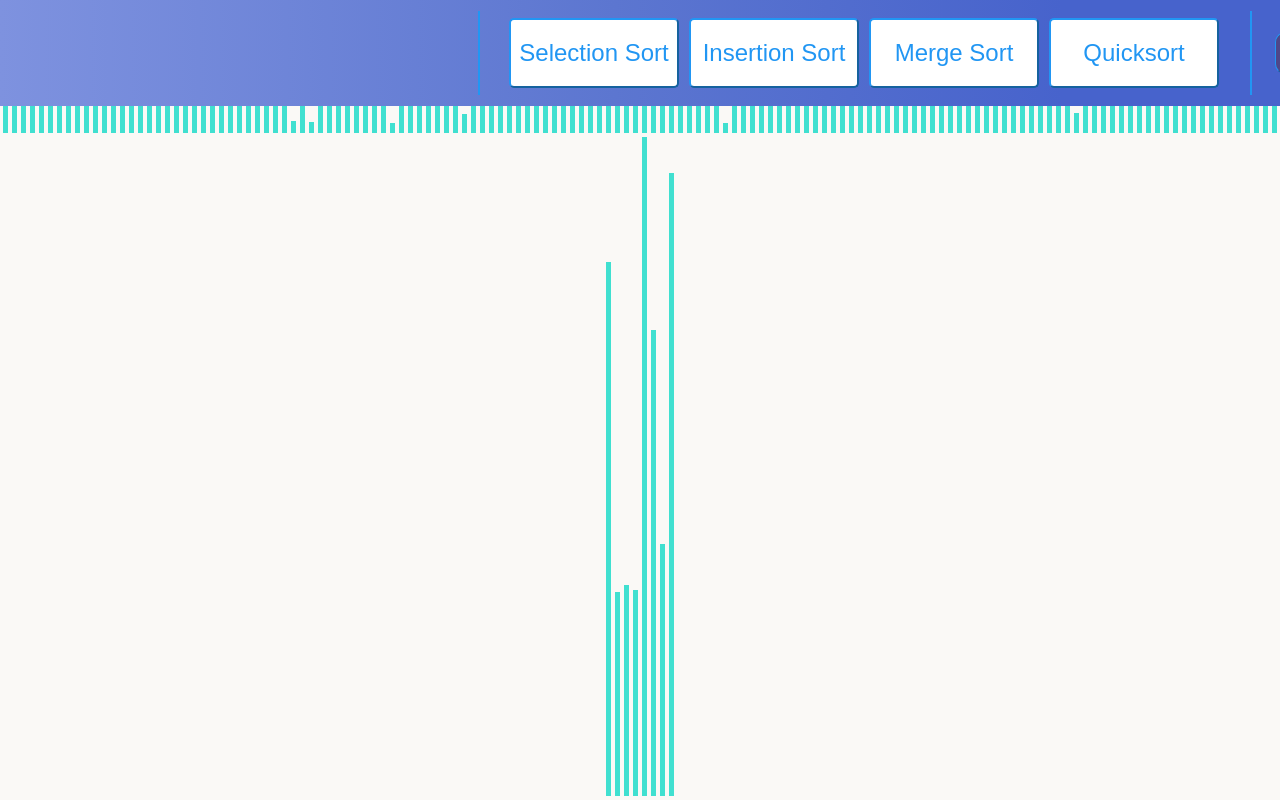
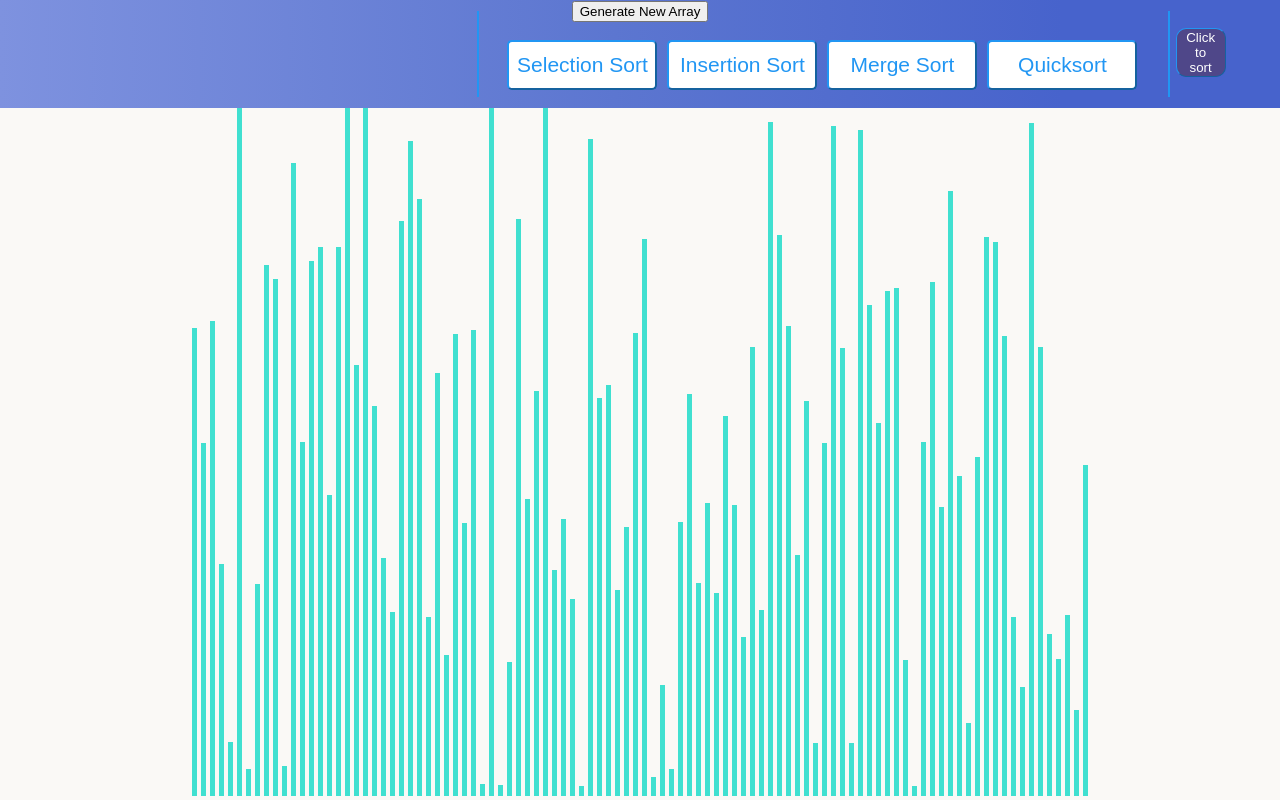
Before and after one commit to Lockmyre/dsAndAlgorithmsVisualizer, a React (Create React App) app: page / in a window 1280 px wide. Built offline with nearby package versions, Linux system fonts and the light colour scheme.

Commit message:
added functionality for merge sort

```diff
--- a/src/styles/SortingAlgorithmVisualizer.css
+++ b/src/styles/SortingAlgorithmVisualizer.css
@@ -16,10 +16,10 @@
 
 .currentSortingAlgorithmButton {
 	transition: 0.3s;
-	font-size: 24px;
+	font-size: 21px;
 	color: white;
-	height: 70px;
-	width: 170px;
+	height: 50px;
+	width: 150px;
 	background-color: #2196F3;
 	border-radius: 5px;
 	border-width: 2px;
@@ -30,10 +30,10 @@
 
 .sortingAlgorithmButton {
 	transition: 0.3s;
-	font-size: 24px;
+	font-size: 21px;
 	color: #2196F3;
-	height: 70px;
-	width: 170px;
+	height: 50px;
+	width: 150px;
 	background-color: white;
 	border-radius: 5px;
 	border-width: 2px;
@@ -74,7 +74,7 @@
 .sortButton {
 	cursor: pointer;
 	display: inline-block;
-	position: absolute;
+	/*position: absolute;*/
 	margin-left: 4%;
 	background-color: #4F4789;
 	color: white;
@@ -95,3 +95,7 @@
 	background: linear-gradient(90deg, rgba(126,146,223,1) 0%, rgba(92,118,208,1) 48%, rgba(71,99,204,1) 83%);
 
 }
+
+.generateNewArrayButtonContainer {
+	display: inherit;
+}
--- a/src/visualizers/SortingAlgorithmVisualizer.jsx
+++ b/src/visualizers/SortingAlgorithmVisualizer.jsx
@@ -23,46 +23,30 @@ export default class SortingAlgorithmVisualizer extends React.Component {
 	}
 
 	componentDidMount() {
-		this.resetSortingArray(150);
+		this.resetSortingArray(100);
 	}
 
 	handleSortClick = () => {
 		if(currentButton != null) {
 			switch(currentButton.props.value) {
 				case("Merge Sort"):
-					const animationArray = mergeSort(this.state.sortingArray);
-					for (let i = 0; i < animationArray.length; i++) {
-						const arrayBars = document.getElementsByClassName("arrayElementBar");
-						const doesColorChange = i % 3 !== 2;
-
-						if (doesColorChange) {
-							const [barOneIndex, barTwoIndex] = animationArray[i];
-							const barOneStyle = arrayBars[barOneIndex].style;
-							const barTwoStyle = arrayBars[barTwoIndex].style;
-							const color = i % 3 === 0 ? 'red' : 'turquoise';
-							setTimeout(() => {
-								barOneStyle.backgroundColor = color;
-								barTwoStyle.backgroundColor = color;
-							}, i * 5);
-						} else {
-							setTimeout(() => {
-								const [barOneIndex, newHeight] = animationArray[i];
-								const barOneStyle = arrayBars[barOneIndex].style;
-								barOneStyle.height = `${newHeight}px`;
-							}, i * 5);
-						}
-					}
+					mergeSort(this.state.sortingArray);
 					break;
 				case("Selection Sort"):
 					alert("Selection Sort");
+					break;
+				case("Generate New Array"):
+					alert("Generate New Array");
 					break;
 				default:
 					alert("default");
 					break;
 			}
 		}
+	}
 
-		flash(document.getElementsByClassName("arrayElementBar"));
+	handleGenerateNewArrayClick = () => {
+		this.resetSortingArray(100);
 	}
 
 	render() {
@@ -125,6 +109,18 @@ class SortButton extends React.Component {
 	}
 }
 
+class GenerateNewArrayButton extends React.Component {
+	render() {
+		return (
+			<button
+			className="generateNewArrayButton"
+			onClick={this.props.handleGenerateNewArrayClick}>
+			Generate New Array
+			</button>
+		);
+	}
+}
+
 class SortingAlgorithmHeader extends React.Component {
 	renderButton(text) {
 		return (
@@ -137,6 +133,11 @@ class SortingAlgorithmHeader extends React.Component {
 	render() {
 		return (
 			<div className="sortingAlgorithmHeader">
+				<span className="generateNewArrayButtonContainer">
+					<GenerateNewArrayButton
+						handleGenerateNewArrayClick={this.props.handleGenerateNewArrayClick}
+					/>
+				</span>
 				<div className="sortingButtonContainer">
 					<span id="separator1"></span>
 					{this.renderButton("Selection Sort")}
@@ -154,6 +155,17 @@ class SortingAlgorithmHeader extends React.Component {
 }
 
 
+
+
+
+
+
+
+
+
+
+
+
 // Function retrieved from: https://developer.mozilla.org/en-US/docs/Web/JavaScript/Reference/Global_Objects/Math/random
 function randomInteger(start, end) {
 	return Math.floor(Math.random() * (end - start) + start);
@@ -162,24 +174,42 @@ function randomInteger(start, end) {
 function mergeSort(array) {
 	const tempArray = [];
 	const animationArray = [];
+	const arrayBars = document.getElementsByClassName("arrayElementBar");
 
 	_mergeSort(array, tempArray, 0, array.length - 1, animationArray);
 
-	return animationArray;
+	for (let i = 0; i < animationArray.length; i++) {
+		const doesColorChange = i % 3 !== 2;
+
+		if (doesColorChange) {
+			const [barOneIndex, barTwoIndex] = animationArray[i];
+			const barOneStyle = arrayBars[barOneIndex].style;
+			const barTwoStyle = arrayBars[barTwoIndex].style;
+			const color = i % 3 === 0 ? 'red' : 'turquoise';
+			setTimeout(() => {
+				barOneStyle.backgroundColor = color;
+				barTwoStyle.backgroundColor = color;
+			}, i * 10);
+		} else {
+			setTimeout(() => {
+				const [barOneIndex, newHeight] = animationArray[i];
+				const barOneStyle = arrayBars[barOneIndex].style;
+				barOneStyle.height = `${newHeight}px`;
+			}, i * 10);
+		}
+	}
 }
 
 function flash(array) {
-	setTimeout(() => {
-		for (let i = 0; i < array.length; i++) {
-			array[i].style.backgroundColor = 'red';
-		}
-	}, 100);
-
-	setTimeout(() => {
-		for (let i = 0; i < array.length; i++) {
-			array[i].style.backgroundColor = 'turquoise';
-		}
-	}, 100);
+	for (let i = 0; i < array.length; i++) {
+		const barStyle = array[i].style;
+		setTimeout(() => {
+			barStyle.backgroundColor = 'red';
+			setTimeout(() => {
+				barStyle.backgroundColor = 'turquoise';
+			}, 10);
+		}, 10);
+	}
 }
 
 /*
```
